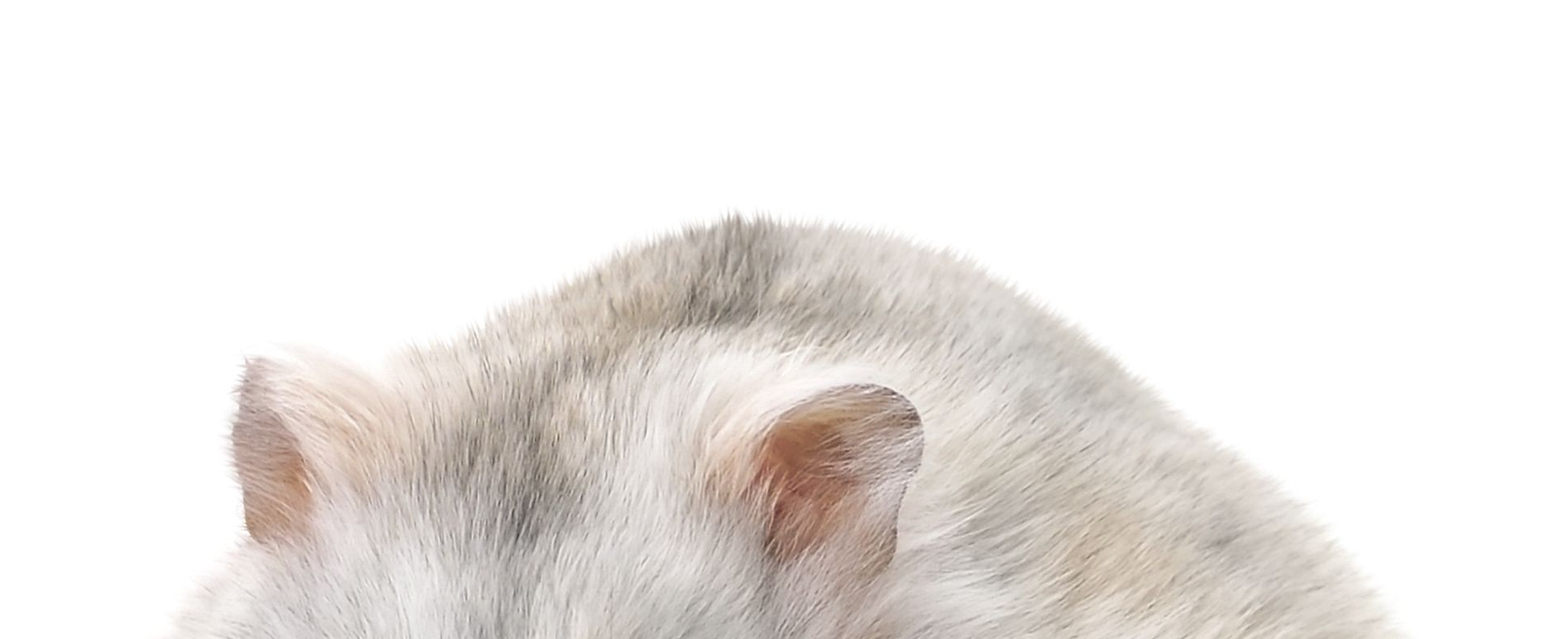
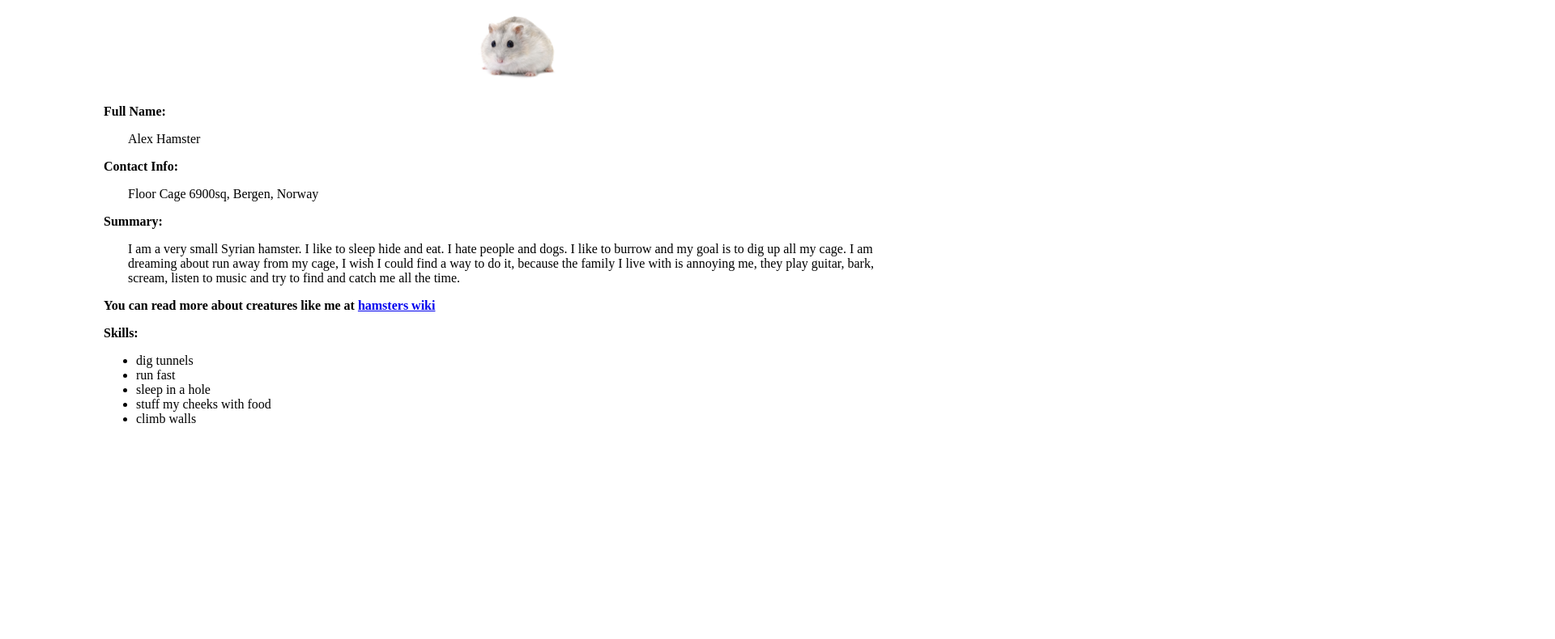
Before and after one commit to MalvinaKo/rsschool-cv, a plain HTML site: page index.html in a window 1280 px wide. Shown: the part 73-863 px from the top of the page at 81% size, 1920 px wide, since content can reach past the window. After the commit the page ends 800 px from the top, so only its background shows below. Drawn offline with Linux system fonts and the light colour scheme.

Commit message:
feat: add styles

```diff
--- a/index.html
+++ b/index.html
@@ -4,6 +4,27 @@
     <meta charset="UTF-8" />
     <meta name="viewport" content="width=device-width, initial-scale=1.0" />
     <title>CV</title>
+    <style>
+      body {
+        max-width: 1024px;
+        margin: 0 auto;
+      }
+      .title {
+        text-align: center;
+      }
+      p {
+        font-weight: bold;
+      }
+      span {
+        padding: 0 30px;
+      }
+      img {
+        width: 10%;
+      }
+      .summary {
+        padding: 0 30px;
+      }
+    </style>
   </head>
   <body>
     <div class="title">
```
